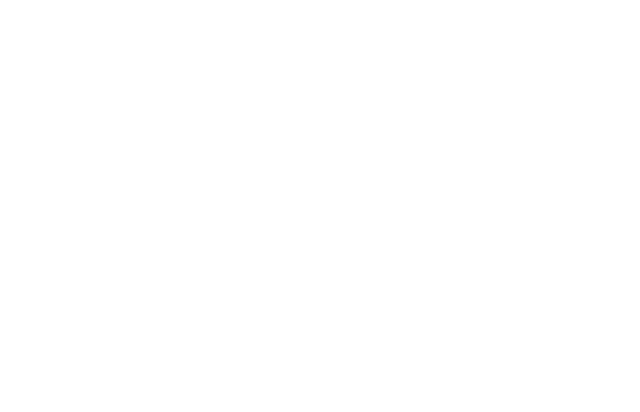
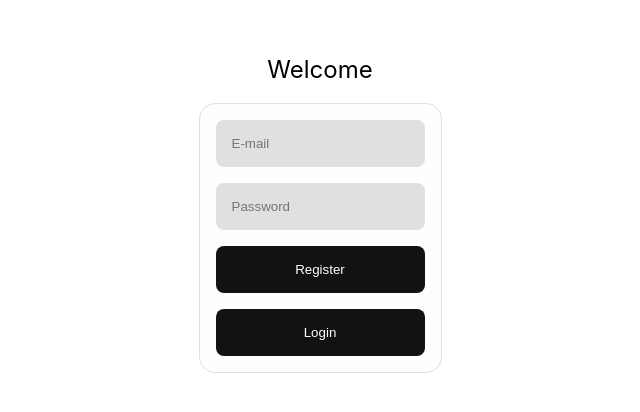
Before and after one commit to bypedroneres/Smart-Fast-Pay, a React (Create React App) app: page /register in a window 1280 px wide. Before the commit this address had no page. Shown: the part 196-608 px from the top of the page, without its empty margins (320-960 px from the left). Built offline with nearby package versions, Linux system fonts and the light colour scheme; no server answers.

Commit message:
fixed login

```diff
--- a/src/App.js
+++ b/src/App.js
@@ -4,6 +4,7 @@ import './theme/variables.css';
 import { BrowserRouter as Router, Routes, Route } from 'react-router-dom';
 import HomeScreen from './screens/HomeScreen';
 import PaymentScreen from './screens/PaymentScreen';
+import RegisterScreen from './screens/RegisterScreen';
 
 function App() {
   return (
@@ -13,6 +14,7 @@ function App() {
           <Routes>
             <Route path="/" element={<HomeScreen />} />
             <Route path="/payment" element={<PaymentScreen />} />
+            <Route path="/register" element={<RegisterScreen />} />
           </Routes>
         </Router>
       </div>
--- /dev/null
+++ b/src/components/AuthForm.css
@@ -0,0 +1,44 @@
+.auth_Form {
+    display: flex;
+    flex-direction: column;
+    height: 100vh;
+    align-items: center;
+    justify-content: center;
+}
+
+.auth_Form > h2 {
+    font-weight: 400;
+}
+
+.auth_Form > form {
+    background-color: #FEFEFE;
+    color: #121212;
+    border: 1px solid var(--primary-gray);
+    padding: 1rem;
+    display: flex;
+    flex-direction: column;
+    gap: 1rem;
+    border-radius: 1rem;
+}
+
+.auth_Input > input {
+    padding: 1rem;
+    border-radius: 0.5rem;
+    border: none;
+    background-color: var(--primary-gray);
+}
+
+.auth_Buttons {
+    display: flex;
+    flex-direction: column;
+    gap: 1rem;
+}
+
+.auth_Buttons > button {
+    padding: 1rem;
+    cursor: pointer;
+    border-radius: 0.5rem;
+    border: none;
+    background-color: var(--primary-white);
+    color: var(--primary-black);
+}
--- /dev/null
+++ b/src/components/AuthForm.js
@@ -0,0 +1,88 @@
+import React, { useState, useEffect } from 'react';
+import { useNavigate } from 'react-router-dom'; // Import useNavigate
+import { auth } from '../firebase';
+import "../components/AuthForm.css"
+
+function AuthForm() {
+  const [email, setEmail] = useState('');
+  const [password, setPassword] = useState('');
+  const [error, setError] = useState(null);
+  const navigate = useNavigate(); // Initialize useNavigate
+
+  useEffect(() => {
+    const unsubscribe = auth.onAuthStateChanged((user) => {
+      if (user) {
+        console.log('Logged in user:', user.email); // Access the email property
+        navigate('/');
+      } else {
+        console.log('No user logged in');
+      }
+    });
+
+    return () => unsubscribe();
+  }, [navigate]);
+
+
+  const handleRegister = async (e) => {
+    e.preventDefault();
+    try {
+      await auth.createUserWithEmailAndPassword(email, password);
+      setEmail('');
+      setPassword('');
+      setError(null);
+      alert('User registered successfully!');
+    } catch (error) {
+      console.error('Error registering user:', error.message);
+      setError(error.message);
+    }
+  };
+
+  const handleLogin = async (e) => {
+    e.preventDefault();
+    try {
+      await auth.signInWithEmailAndPassword(email, password);
+      setEmail('');
+      setPassword('');
+      setError(null);
+      alert('User logged in successfully!');
+    } catch (error) {
+      console.error('Error logging in:', error.message);
+      setError(error.message);
+    }
+  };
+
+  return (
+    <div className='auth_Form'>
+      <h2>Welcome</h2>
+      <form>
+        <div className='auth_Input'>
+          <input
+            type='email'
+            placeholder='E-mail'
+            id='email'
+            value={email}
+            onChange={(e) => setEmail(e.target.value)}
+            required
+          />
+        </div>
+        <div className='auth_Input'>
+          <input
+            type='password'
+            placeholder='Password'
+            id='password'
+            value={password}
+            onChange={(e) => setPassword(e.target.value)}
+            required
+          />
+        </div>
+        <div className='auth_Buttons'>
+          <button type='submit' onClick={handleRegister}>Register</button>
+          <button type='submit' onClick={handleLogin}>Login</button>
+        </div>
+      </form>
+      {error && <p>{error}</p>}
+    </div>
+  );
+}
+
+export default AuthForm;
--- a/src/components/Profile.css
+++ b/src/components/Profile.css
@@ -35,7 +35,12 @@
     font-size: 0.8rem;
 }
 
+/* PROFILE BALANCE */
 
+.profile_Balance > h1 {
+    font-weight: 400;
+    margin-bottom: 2rem;
+}
 /* PROFILE BUTTONS */
 
 .profile_Buttons {
--- a/src/components/Profile.js
+++ b/src/components/Profile.js
@@ -1,18 +1,35 @@
-import React from 'react'
-import '../components/Profile.css'
+import React, { useState, useEffect } from 'react';
+import { auth } from '../firebase'; // Import Firebase auth
+import '../components/Profile.css';
 
 function Profile() {
+  const [userEmail, setUserEmail] = useState('');
+
+  useEffect(() => {
+    const unsubscribe = auth.onAuthStateChanged((user) => {
+      if (user) {
+        setUserEmail(user.email); // Set the user's email when the user is logged in
+      } else {
+        setUserEmail(''); // Reset the user's email when no user is logged in
+      }
+    });
+
+    return () => unsubscribe();
+  }, []);
+
   return (
     <div className='profile'>
-        <div className='profile_Content'>
-            <div className='profile_Header'>
-                <div className='profile_Pic'>
-
-                </div>
-                <div className='profile_Info'>
-                    <p>Hello, <br></br> Josué Eliezer</p>
-                </div>
-            </div>
+      <div className='profile_Content'>
+        <div className='profile_Header'>
+          <div className='profile_Pic'></div>
+          <div className='profile_Info'>
+            <p>Hello, <br></br>{userEmail}</p>
+          </div>
+        </div>
+        <div className='profile_Balance'>
+          <p>Total balance</p>
+          <h1>$24.000</h1>
+        </div>
             <div className='profile_Buttons'>
                 <div className='profile_Button'>
                     <svg width="25px" height="25px" viewBox="0 0 24 24" fill="none" xmlns="http://www.w3.org/2000/svg">
--- a/src/components/Transaction.css
+++ b/src/components/Transaction.css
@@ -7,6 +7,9 @@
 
 .transaction_Content {
     padding: 1rem;
+    display: flex;
+    text-align: center;
+    flex-direction: column;
 }
 
 .transaction_Content > form {
@@ -19,11 +22,13 @@
     width: 100%;
     gap: 1rem;
     display: flex;
-    background-color: blue;
 }
 
 .form-group > input {
     width: 100%;
+    background-color: var(--primary-gray);
+    border-radius: 0.5rem;
+    border: none;
     padding: 1rem;
 }
 
@@ -31,14 +36,20 @@
     appearance: none;
     padding: 1rem;
     border: none;
+    background-color: var(--primary-gray);
+    color: var(--primary-white);
     width: 100%;
-    border-radius: 0rem;
+    border-radius: 0.5rem;
 }
 
 
 .transaction_Content > form > button {
     background-color: var(--primary-white);
     color: var(--secondary-black);
+    display: flex;
+    height: 3rem;
+    align-items: center;
+    justify-content: center;
     border: none;
     padding: 1rem;
     width: 100%;
@@ -47,6 +58,6 @@
 }
 
 .transaction_Content > form > button:hover {
-    background-color: var(--primary-gray);
-    color: var(--primary-black);
+    background-color: var(--primary-black);
+    color: var(--primary-white);
 }
--- a/src/components/Transaction.js
+++ b/src/components/Transaction.js
@@ -45,13 +45,13 @@ function Transaction() {
   return (
     <div className='transaction'>
       <div className='transaction_Content'>
-        <h3>Sending</h3>
+        <p>Sending</p>
         <form onSubmit={handleSubmit}>
           <div className="form-group">
-            <input placeholder='Description' type="text" id="descricao" value={descricao} onChange={(e) => setDescricao(e.target.value)} />
+            <input placeholder='Ammount' type="number" id="valor" value={valor} onChange={(e) => setValor(e.target.value)} />
           </div>
           <div className="form-group">
-            <input placeholder='Ammount' type="number" id="valor" value={valor} onChange={(e) => setValor(e.target.value)} />
+            <input placeholder='Description' type="text" id="descricao" value={descricao} onChange={(e) => setDescricao(e.target.value)} />
           </div>
           <div className="form-group">
             <select id="moeda" value={moeda} onChange={(e) => setMoeda(e.target.value)}>
@@ -61,7 +61,12 @@ function Transaction() {
             </select>
           </div>
           {errorMessage && <div className="error-message">{errorMessage}</div>}
-          <button type="submit">Send</button>
+          <button type="submit">
+          <svg width="20px" height="20px" viewBox="0 0 24 24" fill="none" xmlns="http://www.w3.org/2000/svg">
+                    <path d="M12 6V18M12 6L7 11M12 6L17 11" stroke="var(--primary-black)" stroke-width="1" stroke-linecap="round" stroke-linejoin="round"/>
+                    </svg>
+            <p>Send</p>
+            </button>
         </form>
       </div>
     </div>
--- /dev/null
+++ b/src/firebase.js
@@ -0,0 +1,21 @@
+import firebase from "firebase/compat/app";
+import "firebase/compat/auth";
+import "firebase/compat/firestore";
+
+const firebaseConfig = {
+    apiKey: "AIzaSyCxtR-qKGmc9ISMv1UxZvjR5KfAZNJ3sqw",
+    authDomain: "smart-fast-pay.firebaseapp.com",
+    projectId: "smart-fast-pay",
+    storageBucket: "smart-fast-pay.appspot.com",
+    messagingSenderId: "809833043348",
+    appId: "1:809833043348:web:b202e57e5b642549cbab81",
+    measurementId: "G-VSVY2YXKKJ"
+};
+
+const firebaseApp = firebase.initializeApp(firebaseConfig);
+
+const db = firebaseApp.firestore();
+const auth = firebase.auth();
+
+export { auth };
+export default db;
--- /dev/null
+++ b/src/screens/RegisterScreen.js
@@ -0,0 +1,12 @@
+import React from 'react'
+import AuthForm from '../components/AuthForm'
+
+function RegisterScreen() {
+  return (
+    <div className='register'>
+        <AuthForm/>
+    </div>
+  )
+}
+
+export default RegisterScreen
```
